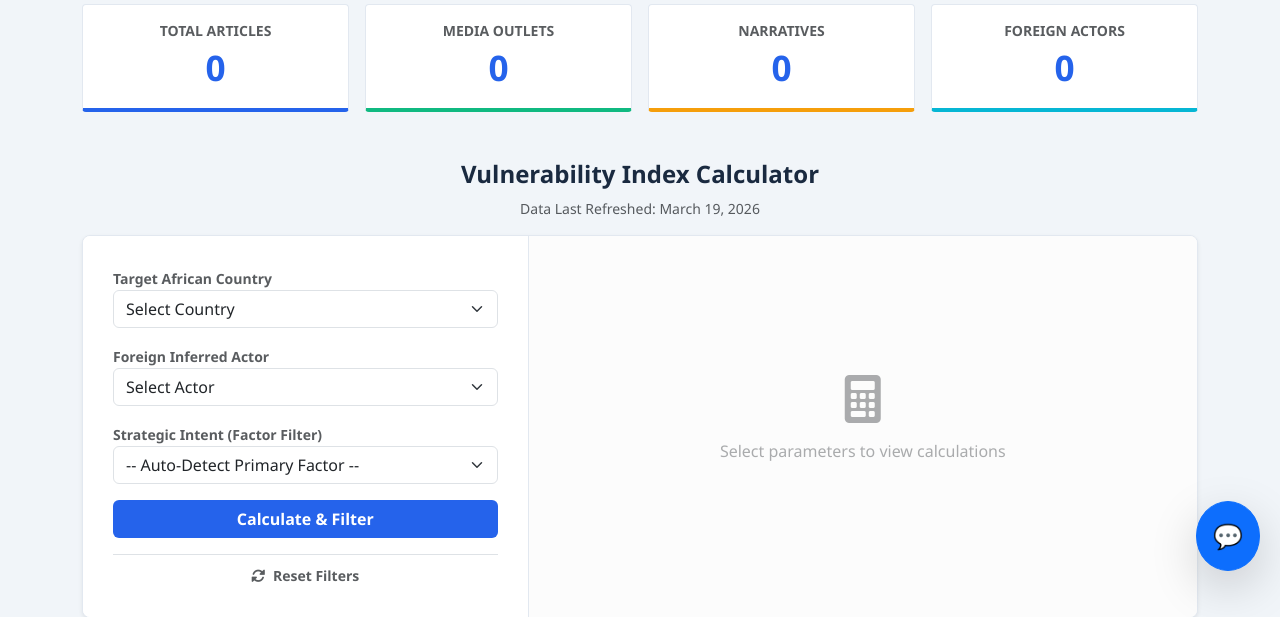
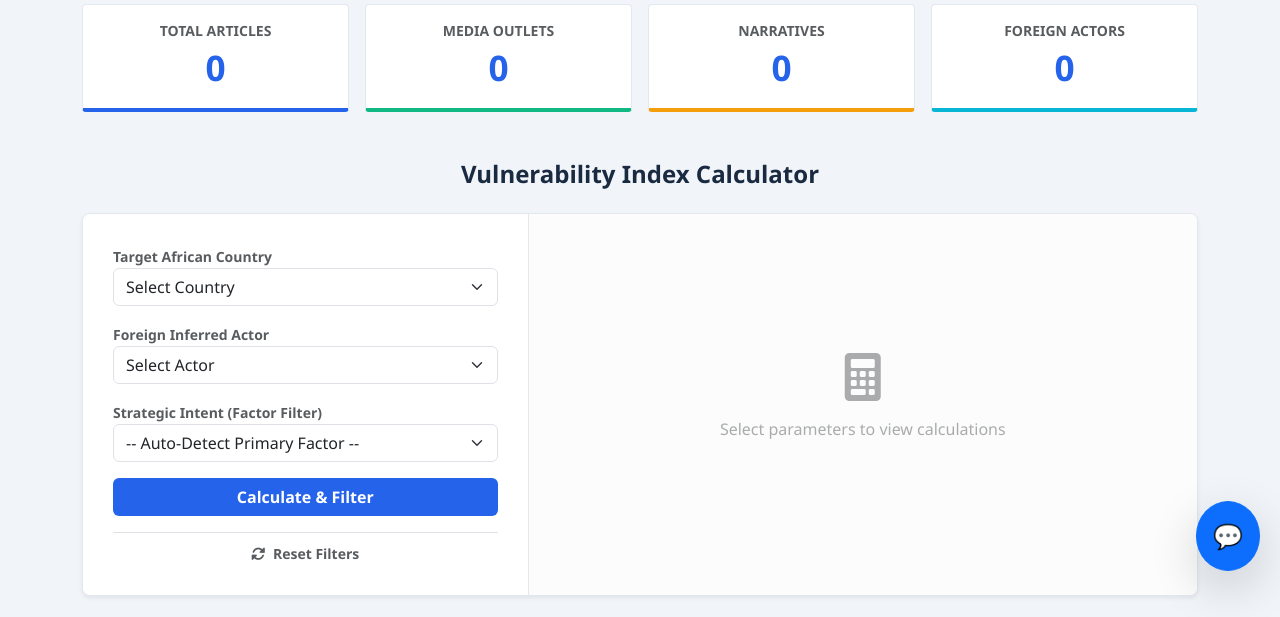
Before and after one commit to CodeForAfrica/VI, a Django app: template dashboard/templates/overview.html in a window 1280 px wide. Shown: the part 209-826 px from the top of the page. Run offline with Django 4.2, Linux system fonts and the light colour scheme; the template is opened without the code that fills it, so the values that code supplies are empty.

Commit message:
Update overview.html

```diff
--- a/dashboard/templates/overview.html
+++ b/dashboard/templates/overview.html
@@ -85,7 +85,6 @@
 </div>
 
 <h4 class="text-center fw-bold mb-4" style="color: var(--navy-dark);">Vulnerability Index Calculator</h4>
-<p class="text-center text-muted small" style="margin-top: -15px;">Data Last Refreshed: March 19, 2026</p>
 <div class="cvi-panel shadow-sm mb-5">
     <div class="cvi-left">
         <form method="get" action="." id="cvi-filter-form">
```
